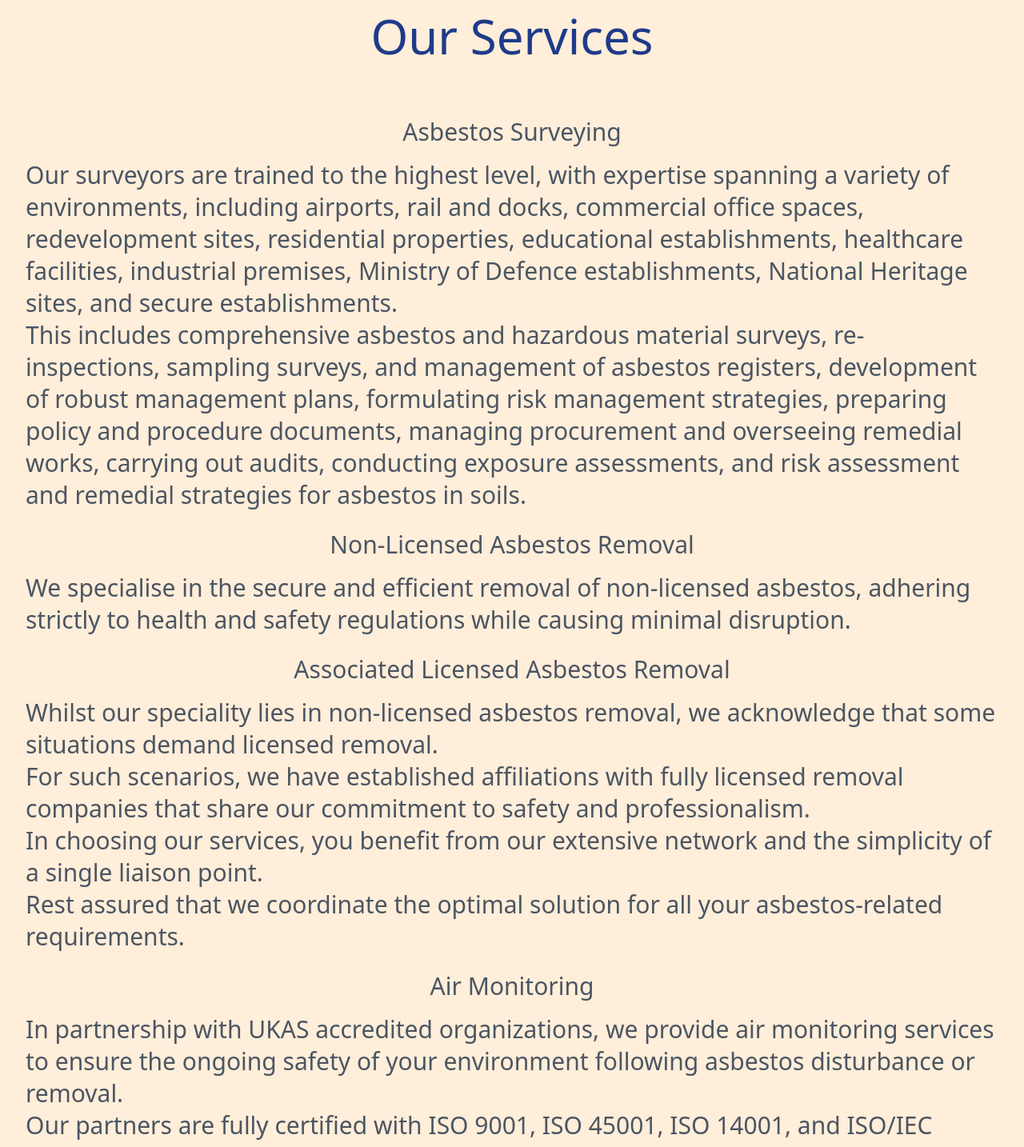
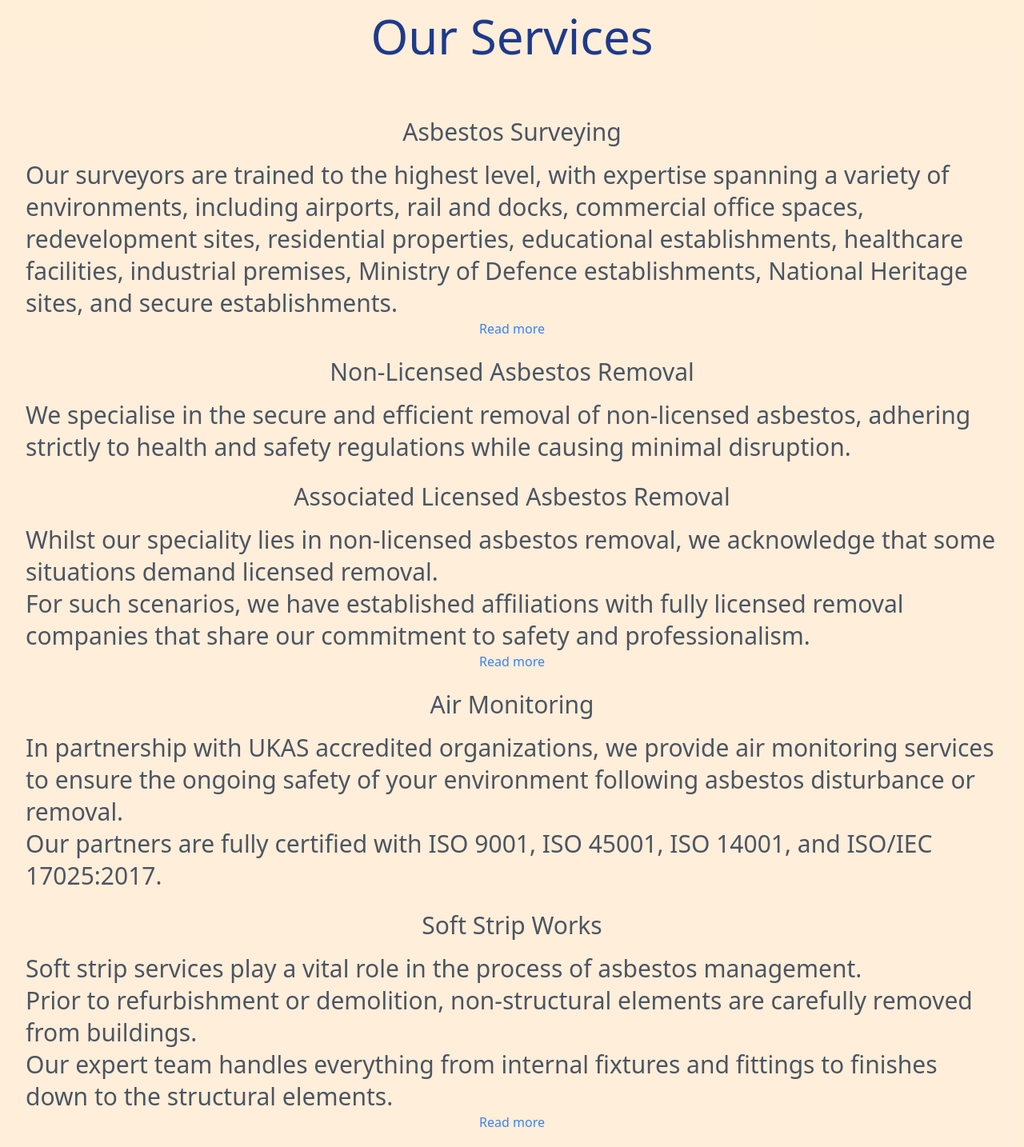
Before and after one commit to jcamargoUK/acmfinal, a Next.js app: page / in a window 1280 px wide. Shown: the part 1220-2654 px from the top of the page at 80% size. Built offline with nearby package versions, Linux system fonts and the light colour scheme.

Commit message:
added read more...

```diff
--- a/components/sectionTwo.tsx
+++ b/components/sectionTwo.tsx
@@ -1,9 +1,181 @@
 "use client"
 
+import React, { useState } from 'react';
 import Image from 'next/image'
 
+interface SectionTwoProps {
+  // Add any props if needed
+}
 
-export default function SectionTwo() {
+const SectionTwo: React.FC<SectionTwoProps> = () => {
+  const [showFullContent, setShowFullContent] = useState(false);
+
+  const toggleContent = () => {
+    setShowFullContent((prev) => !prev);
+  };
+
+  const firstParagraph = (
+    <>
+      <p className='text-xl text-gray-600 px-4 text-left
+            md:text-3xl
+            md:px-8
+            md:leading-10
+            '> Our surveyors are trained to the highest level, with expertise spanning a variety of environments, including airports, rail and docks, commercial office spaces, redevelopment sites, residential properties, educational establishments, healthcare facilities, industrial premises, Ministry of Defence establishments, National Heritage sites, and secure establishments.
+      </p>
+    </>
+  );
+
+  const restOfContent = (
+    <>
+      <p className='text-xl text-gray-600 px-4 text-left
+            md:text-3xl
+            md:px-8
+            md:leading-10
+            '> Our surveyors are trained to the highest level, with expertise spanning a variety of environments, including airports, rail and docks, commercial office spaces, redevelopment sites, residential properties, educational establishments, healthcare facilities, industrial premises, Ministry of Defence establishments, National Heritage sites, and secure establishments.
+            </p>
+            <p className='text-xl text-gray-600 px-4 text-left
+            md:text-3xl
+            md:px-8
+            md:leading-10
+            '> This includes comprehensive asbestos and hazardous material surveys, re-inspections, sampling surveys, and management of asbestos registers, development of robust management plans, formulating risk management strategies, preparing policy and procedure documents, managing procurement and overseeing remedial works, carrying out audits, conducting exposure assessments, and risk assessment and remedial strategies for asbestos in soils.
+            </p>
+    </>
+  );
+
+  const secondParagraph = (
+    <>
+       <p className='text-xl text-gray-600 px-4 text-left
+            md:text-3xl
+            md:px-8
+            md:leading-10
+            '> Whilst our speciality lies in non-licensed asbestos removal, we acknowledge that some situations demand licensed removal.
+            </p>
+            <p className='text-xl text-gray-600 px-4 text-left
+            md:text-3xl
+            md:px-8
+            md:leading-10
+            '> For such scenarios, we have established affiliations with fully licensed removal companies that share our commitment to safety and professionalism.
+        </p>
+    </>
+  );
+
+  const secondContent = (
+    <>
+      <p className='text-xl text-gray-600 px-4 text-left
+            md:text-3xl
+            md:px-8
+            md:leading-10
+            '> In choosing our services, you benefit from our extensive network and the simplicity of a single liaison point.
+            </p>
+            <p className='text-xl text-gray-600 px-4 text-left
+            md:text-3xl
+            md:px-8
+            md:leading-10'>
+              Rest assured that we coordinate the optimal solution for all your asbestos-related requirements.
+       </p>
+    </>
+  )
+
+  const content = showFullContent ? (
+    <div className="content-transition overflow-hidden transition-max-height duration-200">
+      {firstParagraph}
+      {restOfContent}
+      <button className='text-blue-500' onClick={toggleContent}>
+        Read less
+      </button>
+    </div>
+  ) : (
+    <div className="content-transition overflow-hidden transition-max-height duration-200">
+      {firstParagraph}
+      <button className='text-blue-500' onClick={toggleContent}>
+        Read more
+      </button>
+    </div>
+  );
+
+  const contentTwo = showFullContent ? (
+    <div className="content-transition overflow-hidden transition-max-height duration-200">
+      {secondParagraph}
+      {secondContent}
+      <button className='text-blue-500' onClick={toggleContent}>
+        Read less
+      </button>
+    </div>
+  ) : (
+    <div className="content-transition overflow-hidden transition-max-height duration-200">
+      {secondParagraph}
+      <button className='text-blue-500' onClick={toggleContent}>
+        Read more
+      </button>
+    </div>
+  );
+
+  const thirdContent = (
+    <>
+      <p className='text-xl text-gray-600 px-4 text-left
+            md:text-3xl
+            md:px-8
+            md:leading-10
+            '> Soft strip services play a vital role in the process of asbestos management.
+            </p>
+            <p className='text-xl text-gray-600 px-4 text-left
+            md:text-3xl
+            md:px-8
+            md:leading-10
+            '> Prior to refurbishment or demolition, non-structural elements are carefully removed from buildings.
+            </p>
+            <p className='text-xl text-gray-600 px-4 text-left
+            md:text-3xl
+            md:px-8
+            md:leading-10
+            '> Our expert team handles everything from internal fixtures and fittings to finishes down to the structural elements.
+            </p>
+    </>
+  )
+
+  const contentThee = (
+    <>
+      <p className='text-xl text-gray-600 px-4 text-left
+            md:text-3xl
+            md:px-8
+            md:leading-10
+            '> This not only prepares the building for refurbishment or demolition but also allows for the identification and removal of any hidden hazardous material, such as asbestos.
+            </p>
+            <p className='text-xl text-gray-600 px-4 text-left
+            md:text-3xl
+            md:px-8
+            md:leading-10
+            '> The soft strip process goes hand in hand with our asbestos surveying and removal services, providing a comprehensive approach to maintaining a safe environment.
+            </p>
+            <p className='text-xl text-gray-600 px-4 text-left
+            md:text-3xl
+            md:px-8
+            md:leading-10
+            '> Trust us to carry out these operations meticulously and safely, minimizing risk and disruption.
+            </p>
+    </>
+  )
+
+  const contentThree = showFullContent ? (
+    <div className="content-transition overflow-hidden transition-max-height duration-200">
+      {thirdContent}
+      {contentThee}
+      <button className='text-blue-500' onClick={toggleContent}>
+        Read less
+      </button>
+    </div>
+  ) : (
+    <div className="content-transition overflow-hidden transition-max-height duration-200">
+      {thirdContent}
+      <button className='text-blue-500' onClick={toggleContent}>
+        Read more
+      </button>
+    </div>
+  );
+
+
+
+
   return (
     <section className='m-auto text-center'>
       <h1 className='
@@ -20,18 +192,7 @@ export default function SectionTwo() {
         <div>
           <div>
             <h2 className='text-gray-600 text-3xl pb-4 pt-6'>Asbestos Surveying</h2>
-            <p className='text-xl text-gray-600 px-4 text-left
-            md:text-3xl
-            md:px-8
-            md:leading-10
-            '> Our surveyors are trained to the highest level, with expertise spanning a variety of environments, including airports, rail and docks, commercial office spaces, redevelopment sites, residential properties, educational establishments, healthcare facilities, industrial premises, Ministry of Defence establishments, National Heritage sites, and secure establishments.
-            </p>
-            <p className='text-xl text-gray-600 px-4 text-left
-            md:text-3xl
-            md:px-8
-            md:leading-10
-            '> This includes comprehensive asbestos and hazardous material surveys, re-inspections, sampling surveys, and management of asbestos registers, development of robust management plans, formulating risk management strategies, preparing policy and procedure documents, managing procurement and overseeing remedial works, carrying out audits, conducting exposure assessments, and risk assessment and remedial strategies for asbestos in soils.
-            </p>
+            {content}
           </div>
           <div>
             <h2 className='text-gray-600 text-3xl pb-4 pt-6'>Non-Licensed Asbestos Removal</h2>
@@ -44,30 +205,8 @@ export default function SectionTwo() {
           </div>
           <div>
             <h2 className='text-gray-600 text-3xl pb-4 pt-6'>Associated Licensed Asbestos Removal</h2>
-            <p className='text-xl text-gray-600 px-4 text-left
-            md:text-3xl
-            md:px-8
-            md:leading-10
-            '> Whilst our speciality lies in non-licensed asbestos removal, we acknowledge that some situations demand licensed removal.
-            </p>
-            <p className='text-xl text-gray-600 px-4 text-left
-            md:text-3xl
-            md:px-8
-            md:leading-10
-            '> For such scenarios, we have established affiliations with fully licensed removal companies that share our commitment to safety and professionalism.
-            </p>
-            <p className='text-xl text-gray-600 px-4 text-left
-            md:text-3xl
-            md:px-8
-            md:leading-10
-            '> In choosing our services, you benefit from our extensive network and the simplicity of a single liaison point.
-            </p>
-            <p className='text-xl text-gray-600 px-4 text-left
-            md:text-3xl
-            md:px-8
-            md:leading-10'>
-              Rest assured that we coordinate the optimal solution for all your asbestos-related requirements.
-            </p>
+            {contentTwo}
+
           </div>
           <div>
             <h2 className='text-gray-600 text-3xl pb-4 pt-6'>Air Monitoring</h2>
@@ -86,42 +225,8 @@ export default function SectionTwo() {
           </div>
           <div>
             <h2 className='text-gray-600 text-3xl pb-4 pt-6'>Soft Strip Works</h2>
-            <p className='text-xl text-gray-600 px-4 text-left
-            md:text-3xl
-            md:px-8
-            md:leading-10
-            '> Soft strip services play a vital role in the process of asbestos management.
-            </p>
-            <p className='text-xl text-gray-600 px-4 text-left
-            md:text-3xl
-            md:px-8
-            md:leading-10
-            '> Prior to refurbishment or demolition, non-structural elements are carefully removed from buildings.
-            </p>
-            <p className='text-xl text-gray-600 px-4 text-left
-            md:text-3xl
-            md:px-8
-            md:leading-10
-            '> Our expert team handles everything from internal fixtures and fittings to finishes down to the structural elements.
-            </p>
-            <p className='text-xl text-gray-600 px-4 text-left
-            md:text-3xl
-            md:px-8
-            md:leading-10
-            '> This not only prepares the building for refurbishment or demolition but also allows for the identification and removal of any hidden hazardous material, such as asbestos.
-            </p>
-            <p className='text-xl text-gray-600 px-4 text-left
-            md:text-3xl
-            md:px-8
-            md:leading-10
-            '> The soft strip process goes hand in hand with our asbestos surveying and removal services, providing a comprehensive approach to maintaining a safe environment.
-            </p>
-            <p className='text-xl text-gray-600 px-4 text-left
-            md:text-3xl
-            md:px-8
-            md:leading-10
-            '> Trust us to carry out these operations meticulously and safely, minimizing risk and disruption.
-            </p>
+            {contentThree}
+
           </div>
           <div>
             <h2 className='text-gray-600 text-3xl pb-4 pt-6'>Lead Testing</h2>
@@ -176,3 +281,5 @@ export default function SectionTwo() {
     </section>
   )
 }
+
+export default SectionTwo
```
